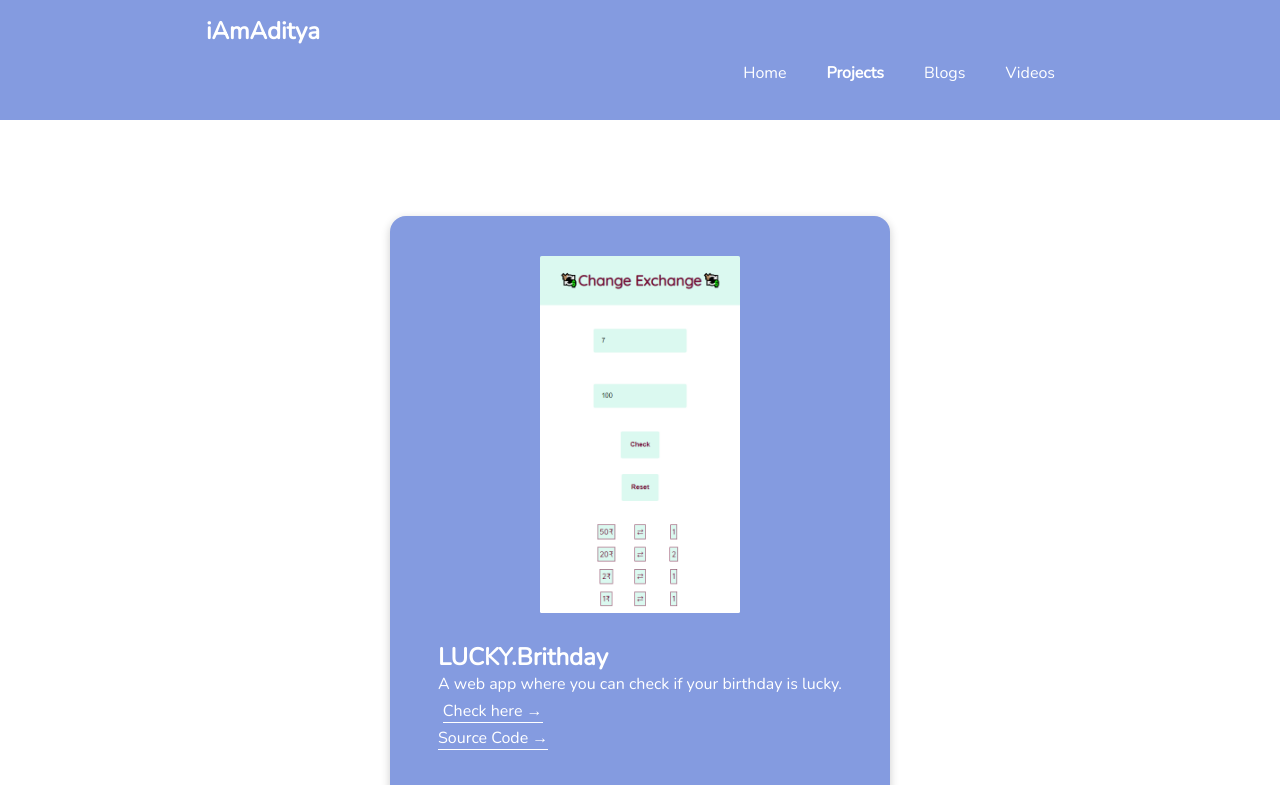
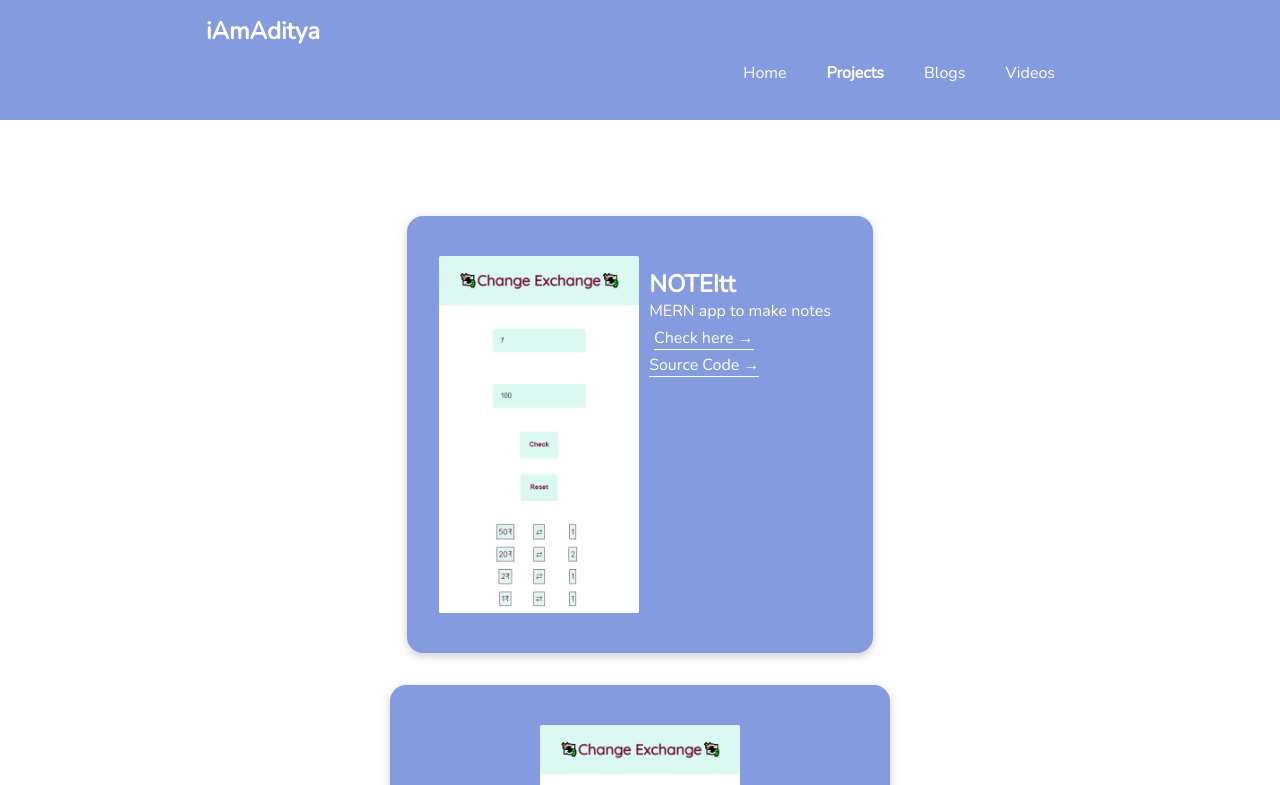
Before and after one commit to tiwariaditya15/neocamper, a plain HTML site: page projects.html in a window 1280 px wide. Shown: the top 785 px of the page. Drawn offline with nearby package versions, Linux system fonts and the light colour scheme.

Commit message:
Feat: noteitt

```diff
--- a/projects.html
+++ b/projects.html
@@ -29,6 +29,19 @@
     <div class="projects">
         <div class="container flex">
 
+            <div class="box-14">
+                <div class="card flex">
+                    <div class="card-image">
+                        <img src="./images/cashapp-react.PNG" alt="js">
+                    </div>
+                    <div class="card-heading">
+                        <p class="header">NOTEItt</p>
+                        <p class="text">MERN app to make notes</p>
+                        <div class="project-link"><a href="https://noteitt.netlify.app/" class="link">Check here &rarr;</a></div>
+                        <div class="source-link"><a href="https://github.com/tiwariaditya15/NOTEitt-frontend" class="link">Source Code &rarr;</a></div>
+                    </div>
+                </div>
+            </div>
             <div class="box-13">
                 <div class="card flex">
                     <div class="card-image">
```
